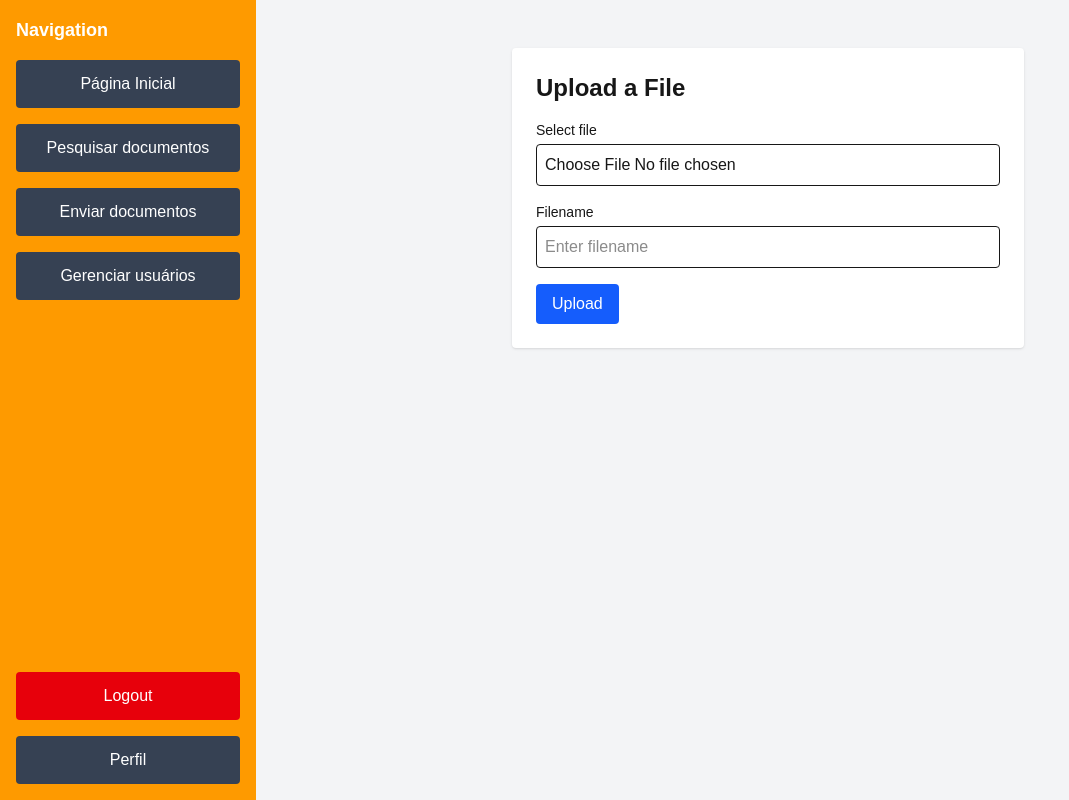
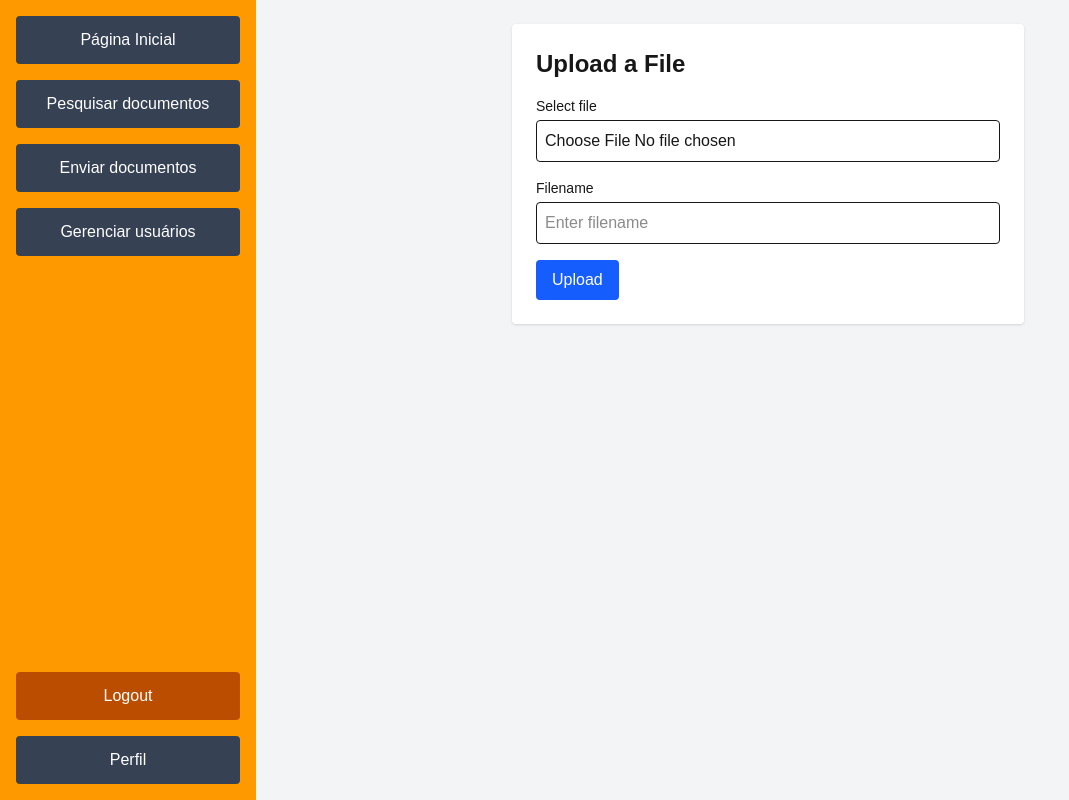
Before and after one commit to felipestawinski/kpi-master-front, a Next.js app in the folder kpi-master-front/: page /permissions in a window 1280 px wide. Shown: the whole page, without its empty margins (0-1069 px from the left). Built offline with nearby package versions, Linux system fonts and the light colour scheme.

Commit message:
sidebar adjustments

```diff
--- a/kpi-master-front/src/app/(app)/layout.tsx
+++ b/kpi-master-front/src/app/(app)/layout.tsx
@@ -4,7 +4,7 @@ export default function AppLayout({ children }: { children: React.ReactNode }) {
   return (
     <div className="min-h-screen flex">
       <Sidebar />
-      <main className="flex-1 bg-gray-100 p-6">{children}</main>
+      <main className="flex-1 bg-gray-100">{children}</main>
     </div>
   );
 }
--- a/kpi-master-front/src/app/(app)/main/page.tsx
+++ b/kpi-master-front/src/app/(app)/main/page.tsx
@@ -41,7 +41,7 @@ export default function MainPage() {
   };
 
   return (
-    <div className="flex ">
+    <div className="flex min-h-screen">
 
       {/* Main content */}
       <div className="flex-1 p-8 bg-gray-100 flex items-center flex-col justify-center">
--- a/kpi-master-front/src/components/Sidebar.tsx
+++ b/kpi-master-front/src/components/Sidebar.tsx
@@ -12,7 +12,7 @@ export default function Sidebar() {
   return (
     <div className=" w-64 bg-amber-500 text-white flex flex-col justify-between">
         <div className="w-64 bg-amber-500 text-white flex p-4 flex-col space-y-4">
-          <h2 className="text-lg font-semibold mb-4">Navigation</h2>
+
           <button
             onClick={() => handleNavigation('/main')}
             className="bg-gray-700 hover:bg-gray-600 p-3 rounded"
@@ -45,7 +45,7 @@ export default function Sidebar() {
               localStorage.removeItem('token');
               router.push('/login');
             }}
-            className="mt-auto bg-red-600 hover:bg-red-500 p-3 rounded text-white"
+            className="mt-auto bg-amber-700 hover:bg-red-700 p-3 rounded text-white"
             >
               Logout
           </button>
```
